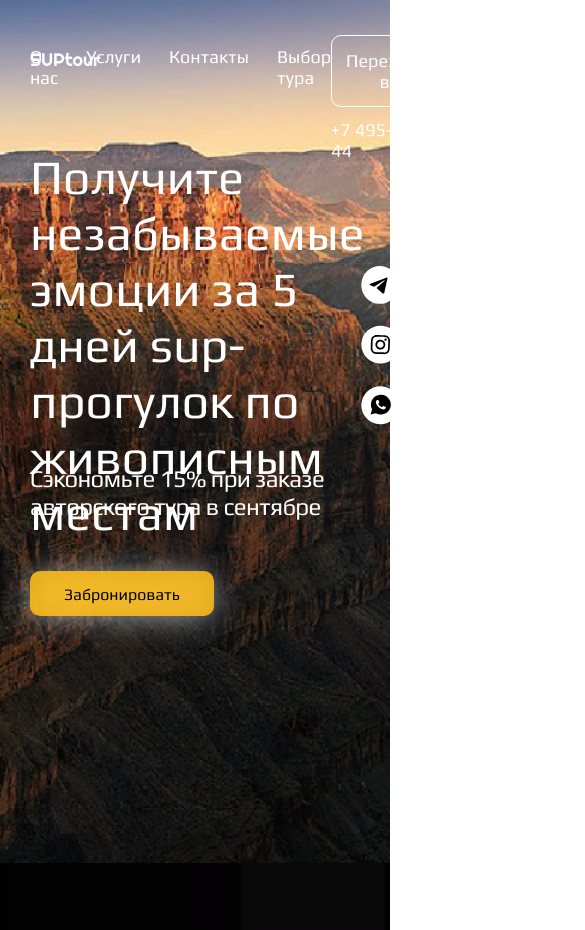
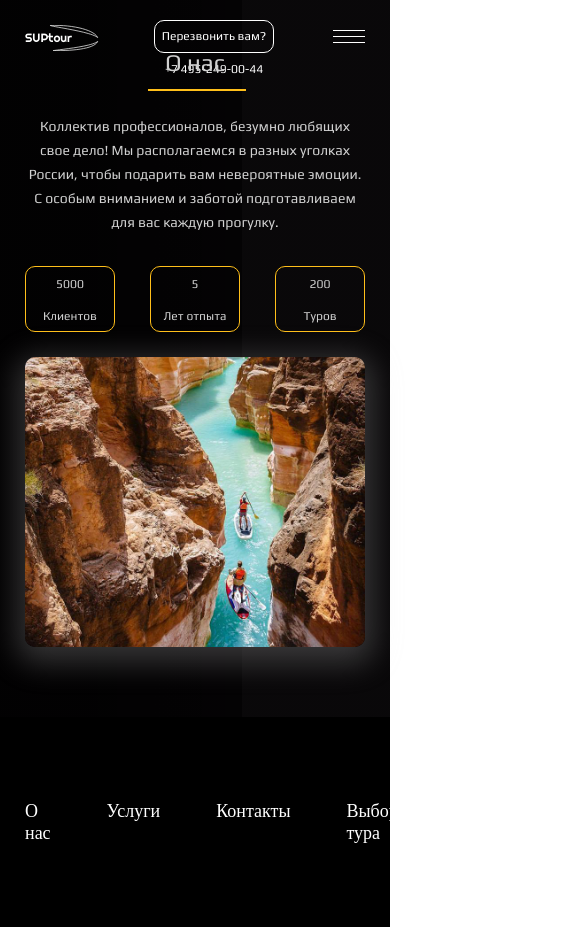
Before and after one commit to masya2021/SUPtour-practe, a plain HTML site: page index.html in a window 390 px wide. Shown: the top 930 px of the page, 585 px wide, since content can reach past the window. Drawn offline with Linux system fonts and the light colour scheme.

Commit message:
feat: start adaptive and added link to layout in the txt file

```diff
--- a/assets/styles/about.css
+++ b/assets/styles/about.css
@@ -12,6 +12,9 @@
     background-repeat: no-repeat;
     background-position: center;
     background-size: cover;
+}
+.about__description {
+    padding-right: 20px;
 }
 .about__title-text{
     font-family: 'Play';
@@ -62,6 +65,7 @@
     display: flex;
     flex-direction: column;
     justify-content: center;
+    margin-right: 20px;
 }
 .goal__item span {
     padding-top: 18px;
@@ -79,3 +83,129 @@
     border-radius: 10px;
     box-shadow: 0px 8px 31px 8px rgba(202, 202, 202, 0.25)
 }
+
+@media(max-width: 992px) {
+    .about__container {
+        flex-direction: column;
+        padding-top: 68px;
+        padding-bottom: 100px;
+        text-align: center;
+    }
+    .about__description {
+        padding-bottom: 25px;
+        padding-right: 0;
+    }
+    .about__text {
+        padding-top: 60px;
+    }
+    .about__goal {
+        padding-top: 32px;
+    }
+    .goal__item {
+        margin-right: 0;
+    }
+    .about__images {
+        max-height: 423px;
+    }
+}
+
+@media(max-width: 768px) {
+    .about__title-text{
+        font-size: 38px;
+        line-height: 44px;
+    }
+    .about__title-text:after {
+        width: 105px;
+        left: -4px;
+        bottom: -21px;
+    }
+    .about__text {
+        font-size: 19px;
+        line-height: 24px;
+    }
+    .goal__item {
+        max-width: 128px;
+        height: 94px;
+        font-size: 19px;
+        line-height: 24px;
+    }
+    .goal__item span {
+        padding-top: 14px;
+        font-size: 14px;
+        line-height: 17px;
+    }
+}
+
+@media(max-width: 576px) {
+    .about__container {
+        padding-top: 48px;
+        padding-bottom: 70px;
+    }
+    .about__title-text{
+        font-size: 32px;
+    }
+    .about__title-text:after {
+        width: 105px;
+        left: -8px;
+        bottom: -21px;
+    }
+    .about__text {
+        padding-top: 40px;
+        font-size: 16px;
+        line-height: 28px;
+    }
+    .goal__item {
+        max-width: 110px;
+        height: 80px;
+        font-size: 16px;
+        line-height: 24px;
+    }
+    .goal__item span {
+        padding-top: 14px;
+        font-size: 12px;
+        line-height: 17px;
+    }
+    .about__images {
+        max-width: 420px;
+        max-height: 340px;
+    }
+}
+
+@media(max-width: 476px) {
+    .about__container {
+        padding-top: 48px;
+        padding-bottom: 70px;
+    }
+    .about__title-text{
+        font-size: 24px;
+        line-height: 30px;
+    }
+    .about__title-text:after {
+        width: 98px;
+        left: -17px;
+        bottom: -15px;
+    }
+    .about__text {
+        padding-top: 36px;
+        font-size: 14px;
+        line-height: 24px;
+    }
+    .about__goal {
+        gap: 12px;
+    }
+    .goal__item {
+        max-width: 90px;
+        height: 66px;
+        font-size: 12px;
+        line-height: 20px;
+    }
+    .goal__item span {
+        padding-top: 14px;
+        font-size: 12px;
+        line-height: 17px;
+    }
+    .about__images {
+        max-width: 360px;
+        max-height: 290px;
+    }
+}
--- a/assets/styles/burger.css
+++ b/assets/styles/burger.css
@@ -4,46 +4,36 @@
   flex-direction: column;
   gap: 6px;
   width: 40px;
-  height: 24px;
+  height: 32px;
   cursor: pointer;
   border: none;
   background-color: transparent;
-  margin-top: -2px;
 }
-
 .burger__line {
   position: absolute;
-  width: 100%;
-  border: 1px solid #717171;
-}
-.burger__line:nth-child(1) {
-  top: 0;
-}
-.burger__line:nth-child(2) {
-  top: 8px;
-}
-.burger__line:nth-child(3) {
-  bottom: 6px;
-}
-.burger__line:nth-child(4) {
-  bottom: -2px;
+  width: 80%;
+  height: 1px;
+  top: 50%;
+  right: 0;
+  background-color: #FFFFFF;
 }
 .burger:before, .burger:after {
   content: '';
   position: absolute;
-  left: 0;
-  right: 0;
   height: 1px;
-  background-color: #717171;
+  background-color: #FFFFFF;
   transition: transform 0.2s ease-out, top 0.2s ease-out;
   z-index: 6;
+  width: 80%;
+  right: 0;
 }
 .burger::before {
-  top: 0;
+  top: 30%;
 }
 .burger::after {
-  top: 1px;
+  top: 70%;
 }
+
 .burger__active .burger__line {
   transform: translateY(-50%) scale(0);
 }
@@ -56,15 +46,9 @@
   transform: rotate(45deg);
   bottom: 0;
 }
-@media(max-width: 668px) {
+@media(max-width: 768px) {
  .burger {
    display: flex;
- }
- .burger__active .burger__line:nth-child(2) {
-   display: block;
- }
- .burger__active .burger__line:nth-child(3) .burger__line:nth-child(1) .burger__line:nth-child(4){
-  display: none;
  }
  .opacity {
     display: none;
--- a/assets/styles/footer.css
+++ b/assets/styles/footer.css
@@ -7,7 +7,7 @@
     display: flex;
     align-items: center;
     justify-content: space-between;
-    padding: 45px 0;
+    padding: 45px 25px;
 }
 .footer__logo {
     cursor: pointer;
@@ -24,3 +24,10 @@
     opacity: 0.6;
     transition: .3s linear;
 }
+
+@media(max-width: 992px) {
+}
+@media(max-width: 768px) {
+}
+@media(max-width: 476px) {
+}
--- a/assets/styles/header.css
+++ b/assets/styles/header.css
@@ -9,7 +9,8 @@
 }
 .header__logo {
     cursor: pointer;
-    width: 106px;
+    max-width: 106px;
+    width: 100%;
     height: 37px;
     position: relative;
 }
@@ -73,3 +74,67 @@
     padding-top: 12px;
     align-self: flex-end;
 }
+
+@media(max-width: 992px) {
+    .logo__title {
+        font-size: 16px;
+    }
+    .navigation__list {
+        font-size: 16px;
+    }
+    .phone__button {
+        font-size: 16px;
+    }
+}
+
+@media(max-width: 768px) {
+    .navigation {
+        display: none;
+    }
+    .logo__title {
+        font-size: 14px;
+    }
+    .logo-header {
+        position: absolute;
+        top: 25%;
+        left: 36px;
+        width: 61px;
+        height: 32px;
+    }
+    .phone__number {
+        align-self: center;
+        font-size: 14px;
+    }
+    .phone__button {
+        font-size: 14px;
+        padding: 10px 10px;
+    }
+}
+@media(max-width: 476px) {
+    .header__container {
+        padding-top: 20px;
+    }
+    .header__logo {
+        max-width: 78px;
+        height: 32px;
+    }
+    .logo__title {
+        margin-top: -7px;
+        font-size: 12px;
+    }
+    .logo-header {
+        top: 15%;
+        left: 24px;
+        width: 50px;
+        height: 26px;
+    }
+    .phone__number {
+        align-self: center;
+        font-size: 12px;
+        padding-top: 6px;
+    }
+    .phone__button {
+        font-size: 12px;
+        padding: 5px 7px;
+    }
+}
--- a/assets/styles/hero.css
+++ b/assets/styles/hero.css
@@ -24,6 +24,7 @@
     flex-direction: column;
     justify-content: space-between;
     height: 160px;
+    padding-left: 25px;
 }
 .socials__list {
     width: 40px;
@@ -63,3 +64,73 @@
 .button:hover {
     background-color: rgb(255, 255, 0);
 }
+@media(max-width: 768px) {
+    .hero {
+        padding-top: 165px;
+    }
+    .description__text {
+        font-size: 38px;
+        line-height: 44px;
+    }
+    .hero__sale {
+        max-width: 450px;
+        padding-top: 48px;
+        font-size: 19px;
+    }
+    .hero__button {
+        margin-top: 50px;
+        margin-bottom: 120px;
+    }
+    .button {
+        padding: 14px 20px;
+        font-size: 14px;
+    }
+    .description__socials {
+        height: 140px;
+    }
+}
+@media(max-width: 576px) {
+    .hero {
+        padding-top: 120px;
+    }
+    .description__text {
+        font-size: 32px;
+    }
+    .hero__description {
+        height: auto;
+        flex-direction: column;
+    }
+    .description__socials {
+        flex-direction: row;
+        padding-top: 25px;
+        padding-left: 0;
+        gap: 25px;
+        height: auto;
+    }
+    .hero__sale {
+        max-width: 320px;
+        padding-top: 32px;
+        font-size: 16px;
+        margin-right: 0;
+    }
+    .socials__list {
+        width: 34px;
+        height: 34px;
+    }
+    .hero__button {
+        margin-top: 30px;
+        margin-bottom: 60px;
+    }
+}
+@media(max-width: 476px) {
+    .description__text {
+        font-size: 24px;
+        line-height: 30px;
+    }
+    .hero__sale {
+        font-size: 13px;
+    }
+    .hero__button {
+        margin-bottom: 80px;
+    }
+}
--- a/index.html
+++ b/index.html
@@ -25,7 +25,6 @@
 </head>
 
 <body>
-
     <header class="header">
         <div class="header__container container">
 
@@ -58,11 +57,17 @@
                 <a href="tel:+7 495-249-00-44" class="phone__number">+7 495-249-00-44</a>
             </div>
 
+            <button class="burger header__burger" type="button">
+                <span class="burger__line"></span>
+            </button>
+
+            <div class="opacity" style="display: none;"></div>
+
         </div>
     </header>
 
     <main class="main">
-        <section class="hero">
+        <!-- <section class="hero">
             <div class="hero__container container">
 
                 <div class="hero__description description">
@@ -85,7 +90,7 @@
 
                 <button class="hero__button button">Забронировать</button>
             </div>
-        </section>
+        </section> -->
 
         <section class="about">
             <div class="about__container container">
@@ -114,7 +119,7 @@
             </div>
         </section>
 
-        <section class="team">
+        <!-- <section class="team">
             <div class="team__container container">
 
                 <div class="team__image"></div>
@@ -152,9 +157,9 @@
                     </div>
                 </div>
             </div>
-        </section>
+        </section> -->
 
-        <section class="choice">
+        <!-- <section class="choice">
             <div class="choice__container container">
 
                 <div class="choice__title">Выбор тура</div>
@@ -202,9 +207,9 @@
                     </div>
                 </div>
             </div>
-        </section>
+        </section> -->
 
-        <section class="gallery">
+        <!-- <section class="gallery">
             <div class="gallery__container container">
 
 
@@ -218,9 +223,9 @@
 
                 <div class="gallery__image"></div>
             </div>
-        </section>
+        </section> -->
 
-        <section class="advantages">
+        <!-- <section class="advantages">
             <div class="advantages__container container">
 
                 <div class="advantages__title">Наши преимущества</div>
@@ -259,9 +264,9 @@
                     </div>
                 </div>
             </div>
-        </section>
+        </section> -->
 
-        <section class="questions">
+        <!-- <section class="questions">
             <div class="questions__container container">
 
                 <div class="questions__form form">
@@ -292,7 +297,7 @@
                 </div>
 
             </div>
-        </section>
+        </section> -->
     </main>
 
 
```
Also changed, not shown: assets/styles/default.css (+4 -4 lines), assets/styles/navigation.css (+5 -2 lines), Link to layout.txt.
